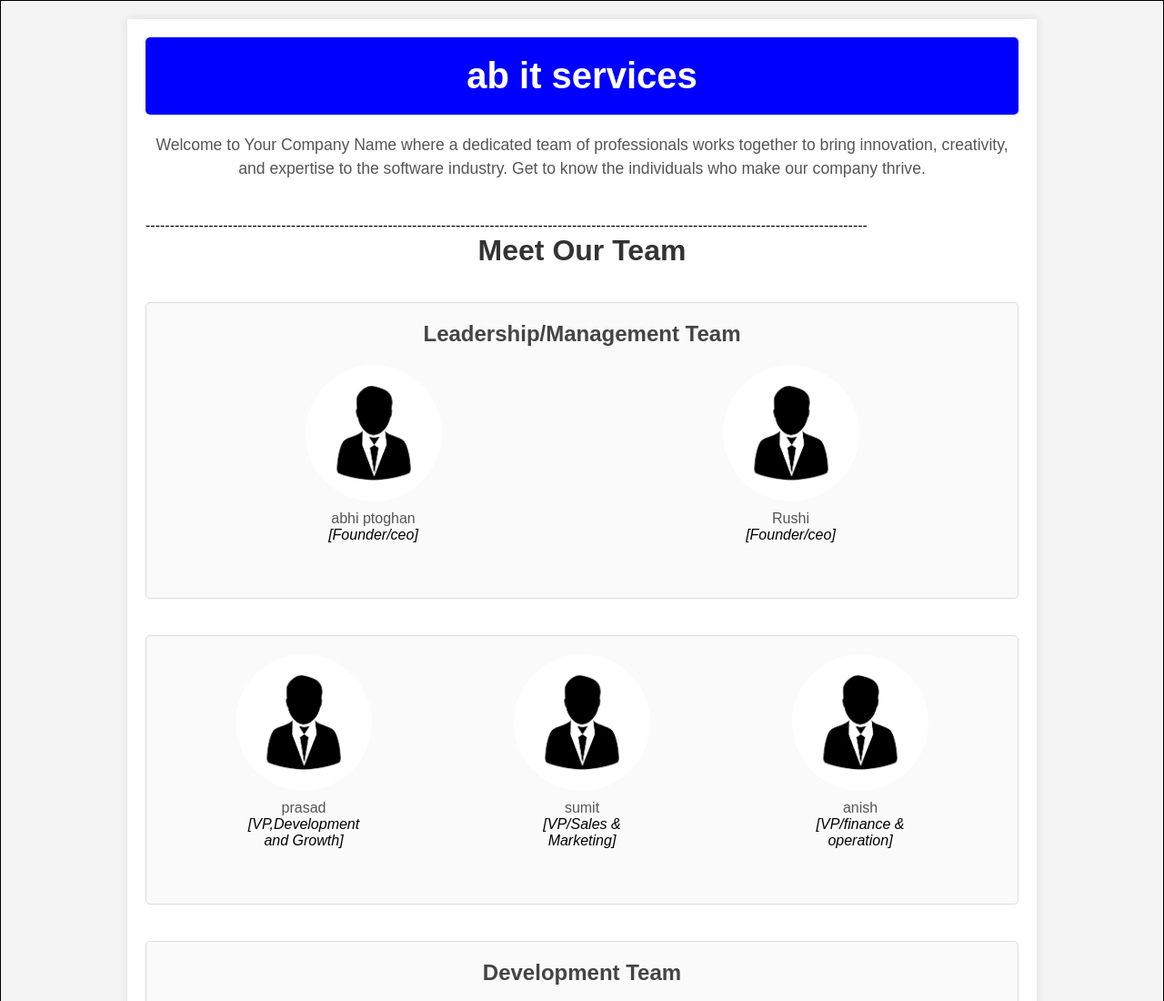
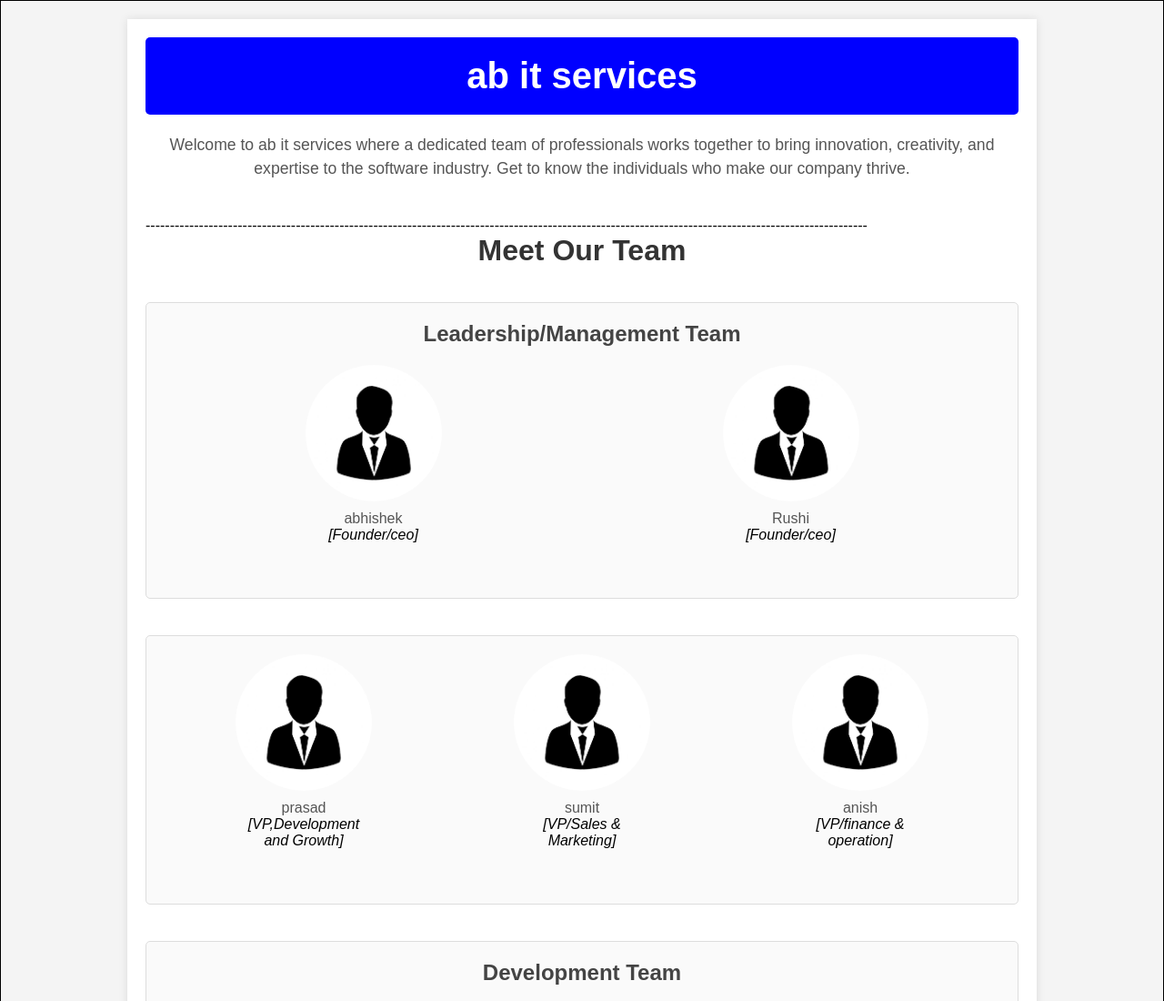
Before and after one commit to manu9673/Web-dev-task, a plain HTML site: page index.html in a window 1280 px wide. Shown: the top 1100 px of the page at 91% size. Drawn offline with Linux system fonts and the light colour scheme.

Commit message:
Update index.html

```diff
--- a/index.html
+++ b/index.html
@@ -15,7 +15,7 @@
 
         <main>
             <section class="welcome">
-                <p>Welcome to Your Company Name where a dedicated team of professionals works together to bring innovation, creativity, and expertise to the software industry. Get to know the individuals who make our company thrive.</p>
+                <p>Welcome to ab it services where a dedicated team of professionals works together to bring innovation, creativity, and expertise to the software industry. Get to know the individuals who make our company thrive.</p>
             </section>
 
             <p>-----------------------------------------------------------------------------------------------------------------------------------------------------</p>
@@ -29,7 +29,7 @@
                     <div class="team-row">
                         <div class="team-member">
                             <img src="second.jpg" alt="CEO 1">
-                            <p>abhi ptoghan</p>
+                            <p>abhishek</p>
                             <i>[Founder/ceo]</i>
 
                         </div>
```
